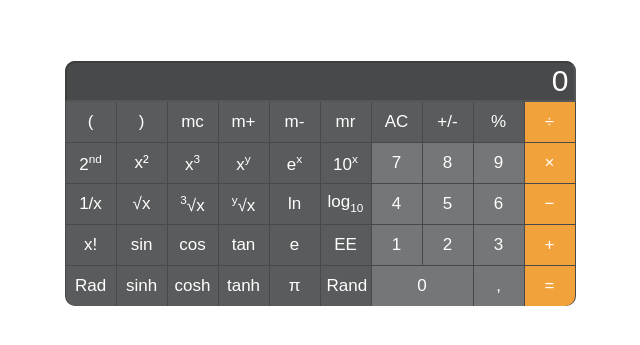
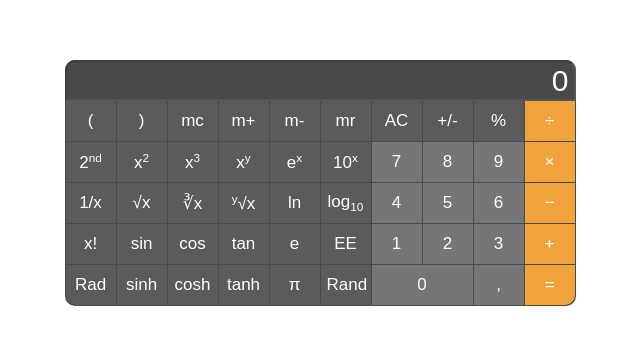
Before and after one commit to MaxZayHub/calculator, a website built with webpack: page src/index.html in a window 1280 px wide. Shown: the part 225-570 px from the top of the page, 320-960 px from the left. Built offline with nearby package versions, Linux system fonts and the light colour scheme.

Commit message:
fix: change the rendering of buttons

```diff
--- a/src/index.html
+++ b/src/index.html
@@ -13,73 +13,6 @@
           <input class="input" type="text" value="0" disabled />
         </div>
         <div class="buttons-block" id="buttons">
-          <button class="button gray">(</button>
-          <button class="button gray">)</button>
-          <button class="button gray">mc</button>
-          <button class="button gray">m+</button>
-          <button class="button gray">m-</button>
-          <button class="button gray">mr</button>
-          <button class="button gray" id="AC">AC</button>
-          <button class="button gray">+/-</button>
-          <button class="button gray">%</button>
-          <button data-value="/" class="button orange">&divide;</button>
-          <button class="button gray">
-            2<sup><small>nd</small></sup>
-          </button>
-          <button class="button gray">x&sup2;</button>
-          <button class="button gray">
-            x<sup><small>3</small></sup>
-          </button>
-          <button class="button gray" data-value="10">
-            x<sup><small>y</small></sup>
-          </button>
-          <button class="button gray">
-            e<sup><small>x</small></sup>
-          </button>
-          <button class="button gray">
-            10<sup><small>x</small></sup>
-          </button>
-          <button class="button light-gray" data-value="7">7</button>
-          <button class="button light-gray">8</button>
-          <button class="button light-gray">9</button>
-          <button class="button orange">&times;</button>
-          <button class="button gray">1/x</button>
-          <button class="button gray">&radic;x</button>
-          <button class="button gray">
-            <sup><small>3</small></sup
-            >&radic;x
-          </button>
-          <button class="button gray">
-            <sup><small>y</small></sup
-            >&radic;x
-          </button>
-          <button class="button gray">ln</button>
-          <button class="button gray">
-            log<sub><small>10</small></sub>
-          </button>
-          <button class="button light-gray">4</button>
-          <button class="button light-gray">5</button>
-          <button class="button light-gray">6</button>
-          <button class="button orange">&minus;</button>
-          <button class="button gray">x!</button>
-          <button class="button gray">sin</button>
-          <button class="button gray">cos</button>
-          <button class="button gray">tan</button>
-          <button class="button gray">e</button>
-          <button class="button gray">EE</button>
-          <button class="button light-gray">1</button>
-          <button class="button light-gray">2</button>
-          <button class="button light-gray">3</button>
-          <button class="button orange">&plus;</button>
-          <button class="button gray border-left">Rad</button>
-          <button class="button gray">sinh</button>
-          <button class="button gray">cosh</button>
-          <button class="button gray">tanh</button>
-          <button class="button gray">&pi;</button>
-          <button class="button gray">Rand</button>
-          <button class="button light-gray zero">0</button>
-          <button class="button light-gray">,</button>
-          <button class="button orange border-right">=</button>
         </div>
       </div>
     </div>
--- a/src/index.js
+++ b/src/index.js
@@ -49,66 +49,225 @@ let arr = [
     text: "%",
   },
   {
-    type: "advancedArifmetic",
+    type: "basicArifmetic",
     value: "/",
     text: "\u00F7",
   },
   {
     type: "advancedArifmetic",
     value: "2^nd",
+    text: `2${"nd".sup().small()}`,
+  },
+  {
+    type: "advancedArifmetic",
+    value: "^2",
+    text: `x${"2".sup().small()}`,
+  },
+  {
+    type: "advancedArifmetic",
+    value: "^3",
+    text: `x${"3".sup().small()} `,
+  },
+  {
+    type: "advancedArifmetic",
+    value: "^",
+    text: `x${"y".sup().small()}`,
+  },
+  {
+    type: "advancedArifmetic",
+    value: "e^",
+    text: `e${"x".sup().small()}`,
+  },
+  {
+    type: "advancedArifmetic",
+    value: "10^",
+    text: `10${"x".sup().small()}`,
+  },
+  {
+    type: "number",
+    value: "7",
+    text: "7",
+  },
+  {
+    type: "number",
+    value: "8",
+    text: "8",
+  },
+  {
+    type: "number",
+    value: "9",
+    text: "9",
+  },
+  {
+    type: "basicArifmetic",
+    value: "*",
+    text: "\u00D7",
+  },
+  {
+    type: "advancedArifmetic",
+    value: "1/",
+    text: `1/x`,
+  },
+  {
+    type: "advancedArifmetic",
+    value: "sqrt",
+    text: "\u221Ax",
+  },
+  {
+    type: "advancedArifmetic",
+    value: "sqrt3",
+    text: `\u221Bx`,
+  },
+  {
+    type: "advancedArifmetic",
+    value: "xy",
+    text: `${"y".sup().small()}\u221Ax`,
+  },
+  {
+    type: "advancedArifmetic",
+    value: "ln",
+    text: `ln`,
+  },
+  {
+    type: "advancedArifmetic",
+    value: "log10",
+    text: `log${"10".sub().small()}`,
+  },
+  {
+    type: "number",
+    value: "4",
+    text: "4",
+  },
+  {
+    type: "number",
+    value: "5",
+    text: "5",
+  },
+  {
+    type: "number",
+    value: "6",
+    text: "6",
+  },
+  {
+    type: "basicArifmetic",
+    value: "-",
+    text: "\u2212",
+  },
+  {
+    type: "advancedArifmetic",
+    value: "!",
+    text: "x!",
+  },
+  {
+    type: "advancedArifmetic",
+    value: "sin",
+    text: "sin",
+  },
+  {
+    type: "advancedArifmetic",
+    value: "cos",
+    text: "cos",
+  },
+  {
+    type: "advancedArifmetic",
+    value: "tan",
+    text: `tan`,
+  },
+  {
+    type: "advancedArifmetic",
+    value: "e",
+    text: `e`,
+  },
+  {
+    type: "advancedArifmetic",
+    value: "EE",
+    text: `EE`,
+  },
+  {
+    type: "number",
+    value: "1",
+    text: "1",
+  },
+  {
+    type: "number",
+    value: "2",
     text: "2",
   },
   {
-    type: "advancedArifmetic",
-    value: "(",
-    text: "(",
+    type: "number",
+    value: "3",
+    text: "3",
+  },
+  {
+    type: "basicArifmetic",
+    value: "+",
+    text: "\u002B",
+  },
+  {
+    type: "leftCorner",
+    value: "Rad",
+    text: `Rad`,
   },
   {
     type: "advancedArifmetic",
-    value: "(",
-    text: "(",
+    value: "sinh",
+    text: `sinh`,
   },
   {
     type: "advancedArifmetic",
-    value: "(",
-    text: "(",
+    value: "cosh",
+    text: "cosh",
   },
   {
     type: "advancedArifmetic",
-    value: "(",
-    text: "(",
+    value: "tanh",
+    text: `tanh`,
   },
   {
     type: "advancedArifmetic",
-    value: "(",
-    text: "(",
+    value: "pi",
+    text: `\u03C0`,
   },
   {
     type: "advancedArifmetic",
-    value: "(",
-    text: "(",
+    value: "Rand",
+    text: `Rand`,
   },
   {
-    type: "advancedArifmetic",
-    value: "(",
-    text: "(",
+    type: "zero",
+    value: "0",
+    text: "0",
   },
   {
-    type: "advancedArifmetic",
-    value: "(",
-    text: "(",
+    type: "number",
+    value: ",",
+    text: ",",
+  },
+  {
+    type: "rightCorner",
+    value: "=",
+    text: "=",
   },
 ]
 
-let lightGrayButtons = document.querySelectorAll(".light-gray")
-let grayButtons = document.querySelectorAll("gray")
+const buttonBlock = document.querySelector(".buttons-block")
 
-// lightGrayButtons.forEach((element) => {
-//   element.addEventListener("click", (event) => {
-//     console.log(event);
-//     if (input.value === "0" && event.target.innerHTML !== ",") {
-//       input.value = "";
-//     }
-//     input.value += event.target.innerHTML;
-//   });
-// });
+arr.forEach((item) => {
+  let button = document.createElement("button")
+  if (item.type === "advancedArifmetic") {
+    button.className = "button gray"
+  } else if (item.type === "basicArifmetic") {
+    button.className = "button orange"
+  } else if (item.type === "number") {
+    button.className = "button light-gray"
+  } else if (item.type === "zero") {
+    button.className = "button light-gray zero"
+  } else if (item.type === "rightCorner") {
+    button.className = "button orange border-right"
+  } else if (item.type === "leftCorner") {
+    button.className = "button gray border-left"
+  }
+  button.dataset.value = item.value
+  button.innerHTML = item.text
+  buttonBlock.appendChild(button)
+})
--- a/src/styles/style.css
+++ b/src/styles/style.css
@@ -11,7 +11,7 @@ body {
 
 .calc {
   width: 511px;
-  height: 245px;
+  height: 246px;
   background-color: rgb(72, 73, 74);
   border-radius: 10px;
   display: flex;
@@ -39,7 +39,7 @@ body {
 .buttons-block {
   height: 100%;
   display: flex;
-  margin: 0px 1px 0px 1px;
+  margin: 0px 1px 1px 1px;
   flex-wrap: wrap;
   gap: 1px;
 }
```
